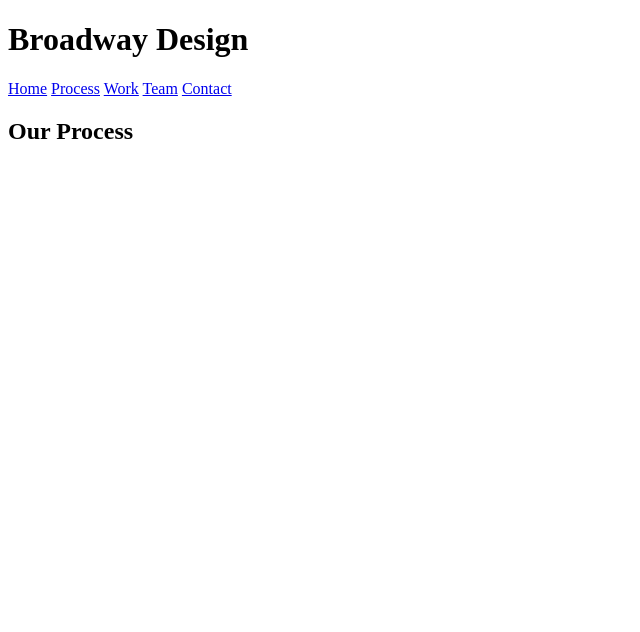
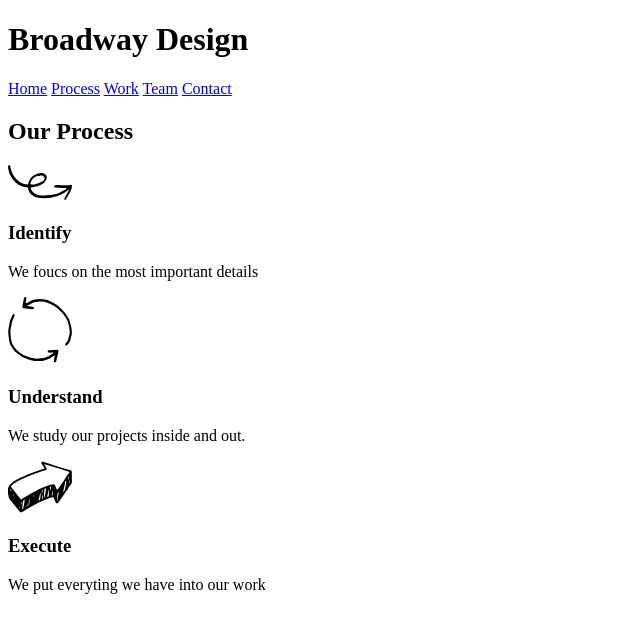
Before and after one commit to dehoefer87/broadway, a plain HTML site: page index.html in a window 1280 px wide. Shown: the whole page, without its empty margins (0-640 px from the left). Drawn offline with Linux system fonts and the light colour scheme.

Commit message:
Added Half Body Content

```diff
--- a/index.html
+++ b/index.html
@@ -19,6 +19,19 @@
     </div>
 
     <h2>Our Process</h2>
+    <img src="./resources/images/identify.svg" />
+    <h3>Identify</h3>
+    <p>We foucs on the most important details</p>
+
+    <img src="./resources/images/understand.svg" />
+    <h3>Understand</h3>
+    <p>We study our projects inside and out.</p>
+
+    <img src="./resources/images/execute.svg" />
+    <h3>Execute</h3>
+    <p>We put everyting we have into our work</p>
+
+
 
   </body>
 </html>
```
